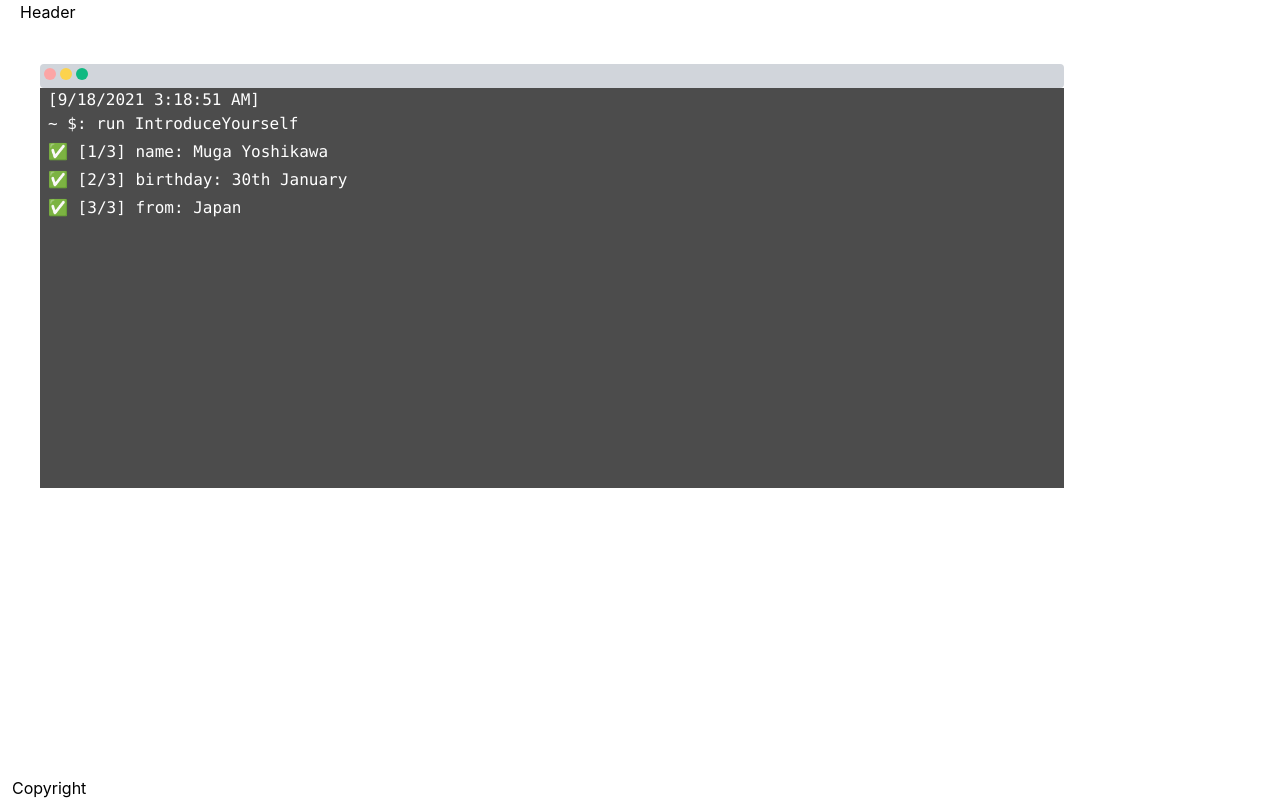
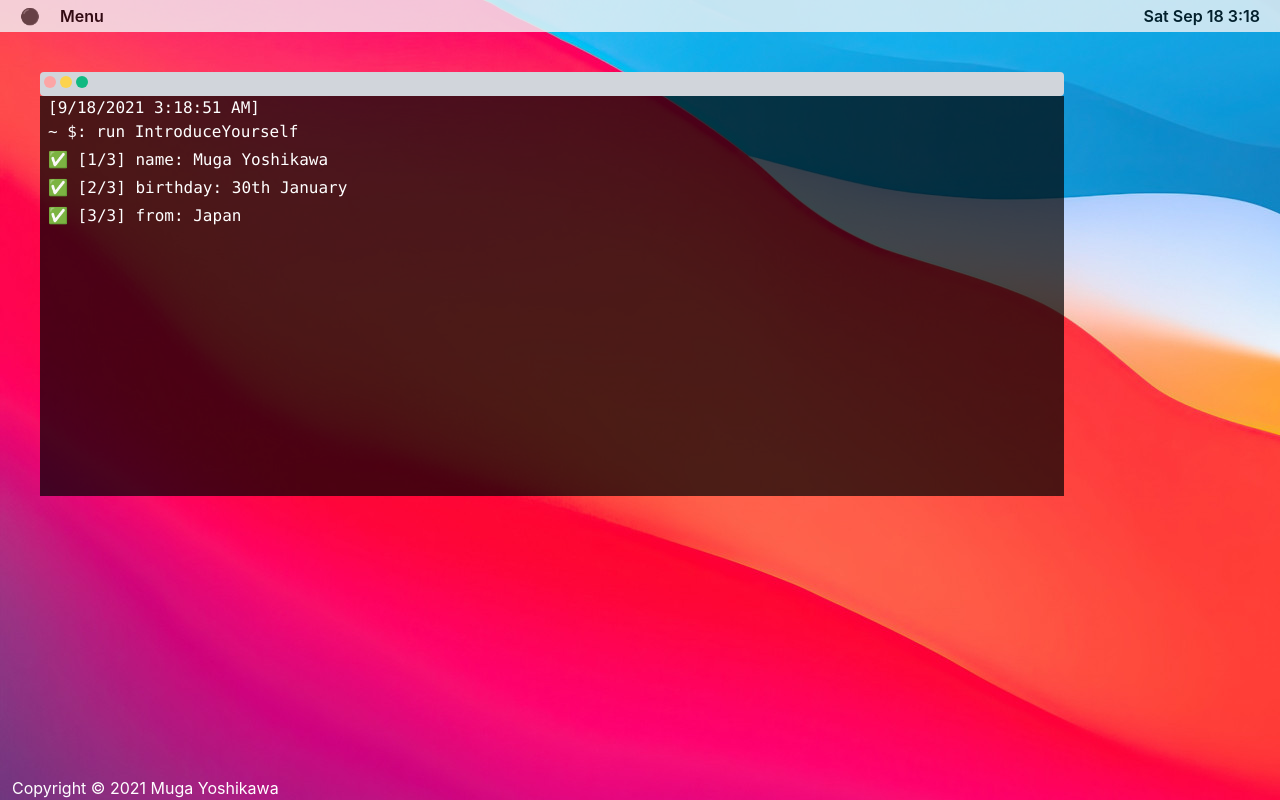
Before and after one commit to mugayoshi/muga-introduction, a React (Create React App) app: page / in a window 1280 px wide. Built offline with nearby package versions, Linux system fonts and the light colour scheme.

Commit message:
[feat]: add styles on header and footer

```diff
--- a/src/components/global/TheFooter.tsx
+++ b/src/components/global/TheFooter.tsx
@@ -1,11 +1,13 @@
-import * as React from "react";
+import {VFC} from "react";
 
-export const TheFooter: React.FC = () => {
-  return (
-    <>
-      <footer className="fixed mx-3 left-0 bottom-0">
-        <div className="container mx-auto">Copyright</div>
-      </footer>
-    </>
-  );
+export const TheFooter: VFC = () => {
+    return (
+        <>
+            <footer className='fixed mx-3 left-0 bottom-0'>
+                <div className='container mx-auto text-white'>
+                    Copyright © 2021 Muga Yoshikawa
+                </div>
+            </footer>
+        </>
+    );
 };
--- a/src/components/global/TheHeader.tsx
+++ b/src/components/global/TheHeader.tsx
@@ -1,9 +1,41 @@
-import * as React from "react";
+import { useEffect, useState, VFC } from 'react';
+import {
+    convertDayNumberToString,
+    convertMonthNumberToString,
+} from '../../utils/date-times';
 
-export const TheHeader: React.FC = () => {
-  return (
-    <>
-      <header className="top-0 mx-5">Header</header>
-    </>
-  );
+function formatDateForHeader(currentDate: Date): string {
+    const day = convertDayNumberToString(currentDate.getDay()).slice(0, 3);
+    const month = convertMonthNumberToString(currentDate.getMonth()).slice(
+        0,
+        3
+    );
+    const date = currentDate.getDate();
+    const min = currentDate.getMinutes();
+    const hour = currentDate.getHours();
+    return `${day} ${month} ${date}  ${hour}:${min}`;
+}
+
+export const TheHeader: VFC = () => {
+    const [currentDate, setDate] = useState(new Date());
+
+    useEffect(() => {
+        const interval = setInterval(() => setDate(new Date()), 1000);
+        return () => clearInterval(interval);
+    }, []);
+
+    return (
+        <>
+            <header className='bg-gray-100 top-0 w-full h-8 opacity-80'>
+                <div className='flex flex-row'>
+                    <p className='mx-5 mt-1 text-black font-bold'>⚫</p>
+                    <p className='mt-1 text-black font-semibold'>Menu</p>
+                    {/* TODO 時刻と日付を表示 */}
+                    <p className='mt-1 text-black font-semibold ml-auto mr-5'>
+                        {formatDateForHeader(currentDate)}
+                    </p>
+                </div>
+            </header>
+        </>
+    );
 };
--- a/src/layouts/default-layout.tsx
+++ b/src/layouts/default-layout.tsx
@@ -1,11 +1,12 @@
-import * as React from "react";
+import {VFC} from "react";
 import { Terminal } from "../components/Terminal";
 import { TheFooter } from "../components/global/TheFooter";
 import { TheHeader } from "../components/global/TheHeader";
+import imgPath from '../assets/img/big-sur.jpeg';
 
-export const DefaultLayout: React.FC = ({ children }) => {
+export const DefaultLayout: VFC = () => {
   return (
-    <div>
+    <div className='min-h-screen bg-local min-w-full' style={{backgroundImage: `url(${imgPath})`}}>
       <TheHeader />
       <Terminal/>
       <TheFooter />
--- /dev/null
+++ b/src/utils/date-times.tsx
@@ -0,0 +1,38 @@
+const ENGLISH_MONTHS = [
+    'January',
+    'February',
+    'March',
+    'April',
+    'May',
+    'June',
+    'July',
+    'August',
+    'September',
+    'October',
+    'November',
+    'December',
+];
+const ENGLISH_DAYS = [
+    'Sunday',
+    'Monday',
+    'Tuesday',
+    'Wednesday',
+    'Thursday',
+    'Friday',
+    'Saturday',
+];
+
+// TODO add locale in args
+export function convertMonthNumberToString(input: number): string {
+    if (input < 0 && input > 11) {
+        return '';
+    }
+    return ENGLISH_MONTHS[input];
+}
+
+export function convertDayNumberToString(input: number): string {
+    if (input < 0 && input > 6) {
+        return '';
+    }
+    return ENGLISH_DAYS[input];
+}
```
Also changed, not shown: src/assets/img/big-sur.jpeg (added).
